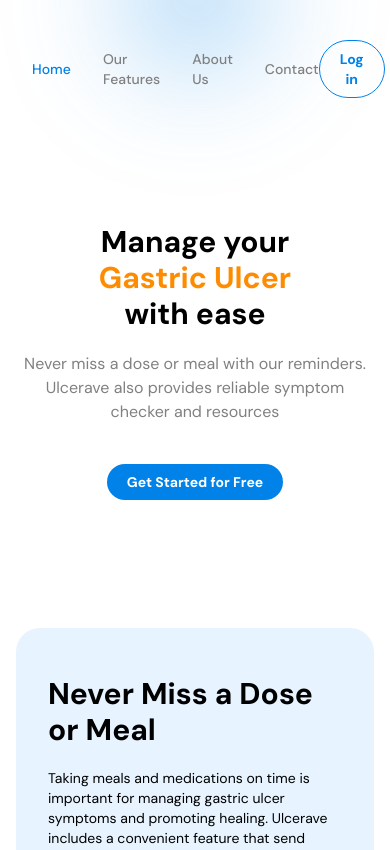
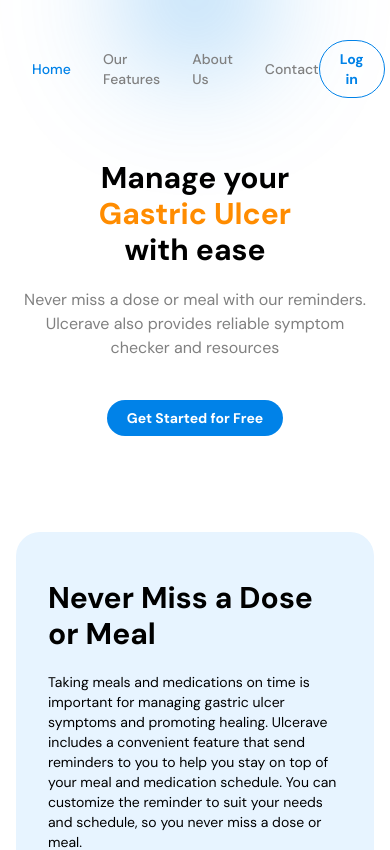
Before and after one commit to mikelisrael/ulcerave, a React (Vite) app: page / in a window 390 px wide. Shown: the top 850 px of the page. Built offline with nearby package versions, Linux system fonts and the light colour scheme; no server answers; the database is empty.

Commit message:
responsive: padding changes on home

```diff
--- a/src/pages/Home.jsx
+++ b/src/pages/Home.jsx
@@ -14,7 +14,7 @@ const Home = () => {
       </div>
 
       <header
-        className="universal_x pt-56 pb-32 flex items-center justify-center flex-col"
+        className="universal_x pt-40 md:pt-56 pb-24 md:pb-32 flex items-center justify-center flex-col"
         data-aos="fade-up"
       >
         <h1 className="text-3xl lg:text-5xl font-bold text-center">
@@ -66,7 +66,7 @@ const Home = () => {
 
             {/* quote  */}
             <blockquote
-              className="bg-lightBlue absolute w-3/4 px-5 py-3 shadow-lg top-[35%] -right-[2%] rounded-3xl"
+              className="bg-lightBlue absolute w-4/5 md:w-3/4 px-5 py-3 shadow-lg top-[35%] left-0 md:left-auto md:-right-[2%] rounded-3xl"
               data-aos="fade-right"
             >
               <img src="/avatars/avatar_1.svg" className="w-14" alt="avatar" />
@@ -131,7 +131,7 @@ const Home = () => {
         </div>
       </section>
 
-      <section className="my-32 universal_x_margin border-t-lightBlue border-t-4 py-14">
+      <section className="mt-32 mb-12 universal_x_margin border-t-lightBlue border-t-4 py-14">
         <div className="flex items-center justify-between">
           <div>
             <h2 className="font-bold text-base  md:text-2xl">
```
